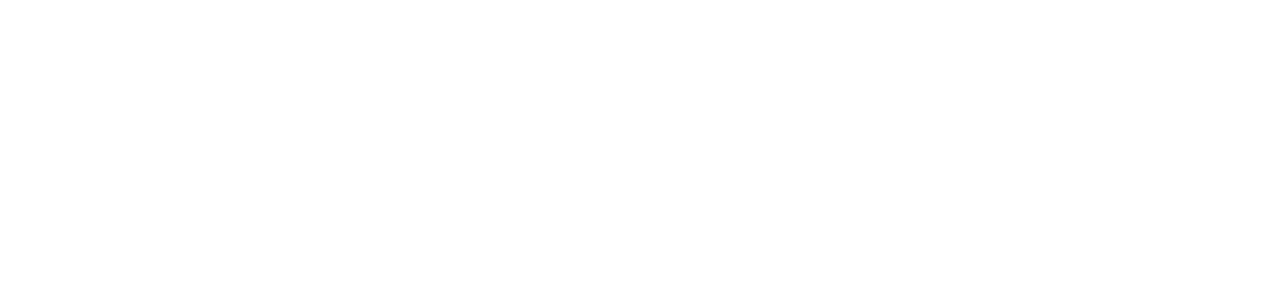
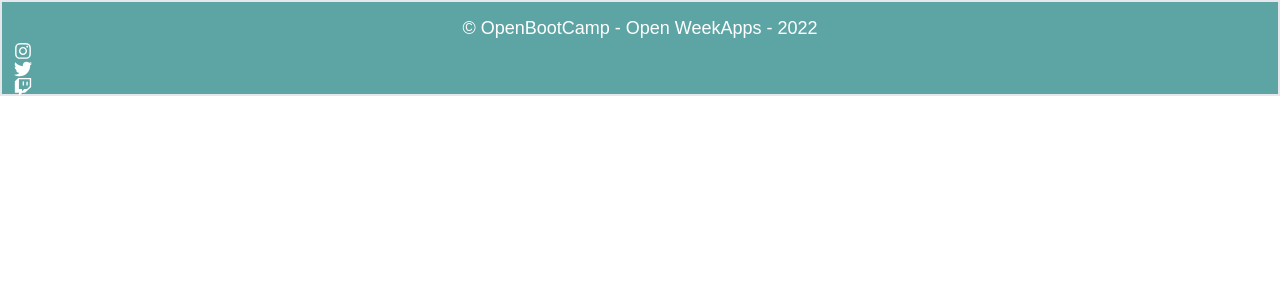
Before and after one commit to Open-Bootcamp/portal-de-empleo, a React (Vite) app: page / in a window 1280 px wide. Shown: the top 300 px of the page. Built offline with nearby package versions, Linux system fonts and the light colour scheme.

Commit message:
add footer component

```diff
--- a/package.json
+++ b/package.json
@@ -10,7 +10,8 @@
   },
   "dependencies": {
     "react": "^18.2.0",
-    "react-dom": "^18.2.0"
+    "react-dom": "^18.2.0",
+    "react-icons": "^4.4.0"
   },
   "devDependencies": {
     "@types/react": "^18.0.17",
--- a/src/App.jsx
+++ b/src/App.jsx
@@ -1,5 +1,9 @@
+import Footer from "./components/Footer"
+
 function App() {
-	return <div className='App'></div>
+	return <div className='App'>
+		<Footer className='Footer'/>
+	</div>
 }
 
 export default App
--- /dev/null
+++ b/src/components/Footer.jsx
@@ -0,0 +1,20 @@
+import { FaInstagram, FaTwitter, FaTwitch } from "react-icons/fa";
+
+function Footer() {
+  return (
+    <div className='container bg-[#5DA5A4] border-2 h-24 text-white text-lg text-center p-3'>
+      <div className='show-desktop'>
+       <span>© OpenBootCamp
+        <span className='invisible sm:visible'> - </span>
+        <span>Open WeekApps - 2022
+        </span>
+       </span>
+      <FaInstagram />
+      <FaTwitter />
+      <FaTwitch />
+      </div>
+    </div>
+  )
+}
+
+export default Footer
```
Also changed, not shown: src/index.css (line endings or trailing spaces), 1 other file (tests, documents, lock files or other folders).
